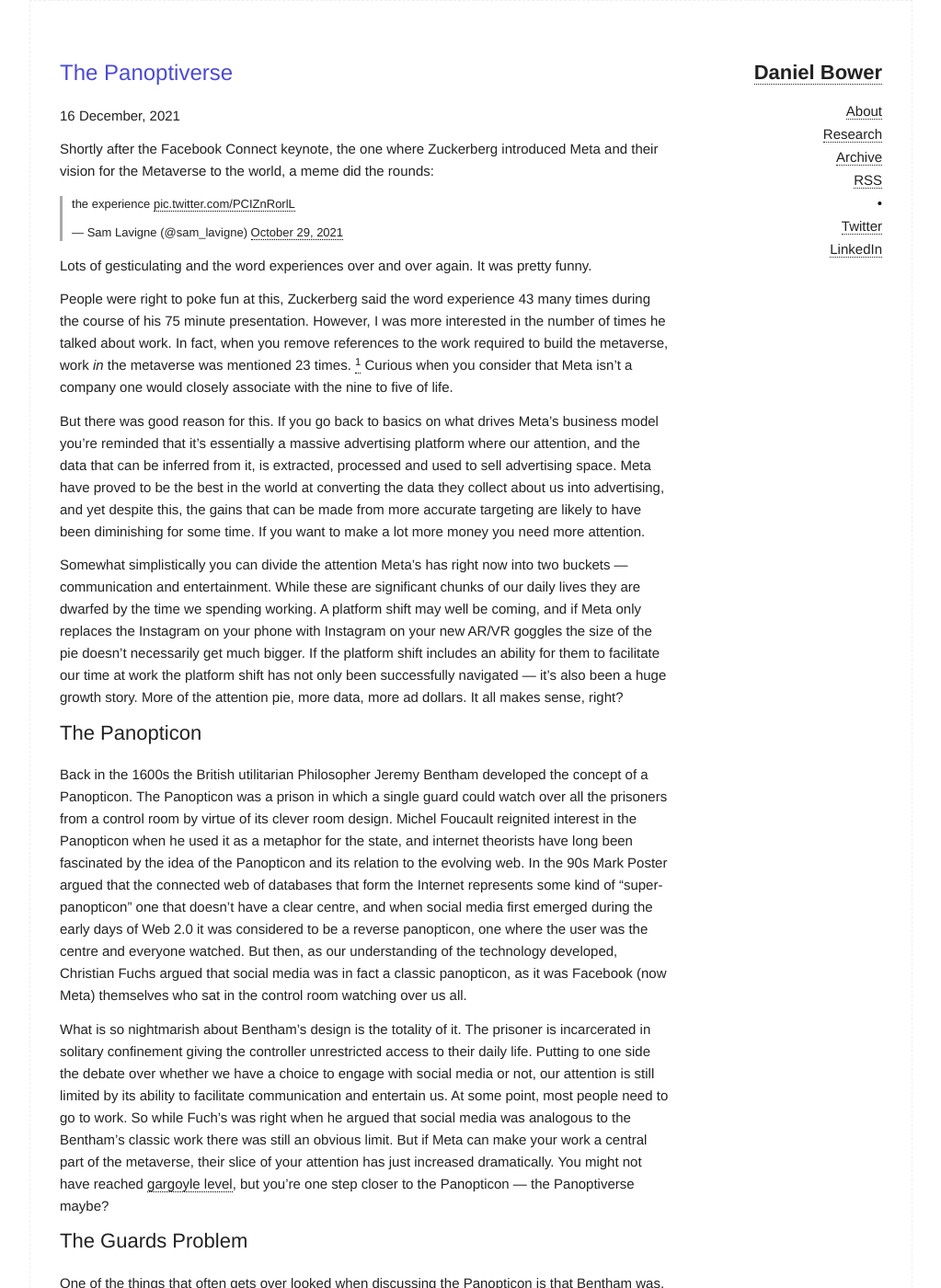
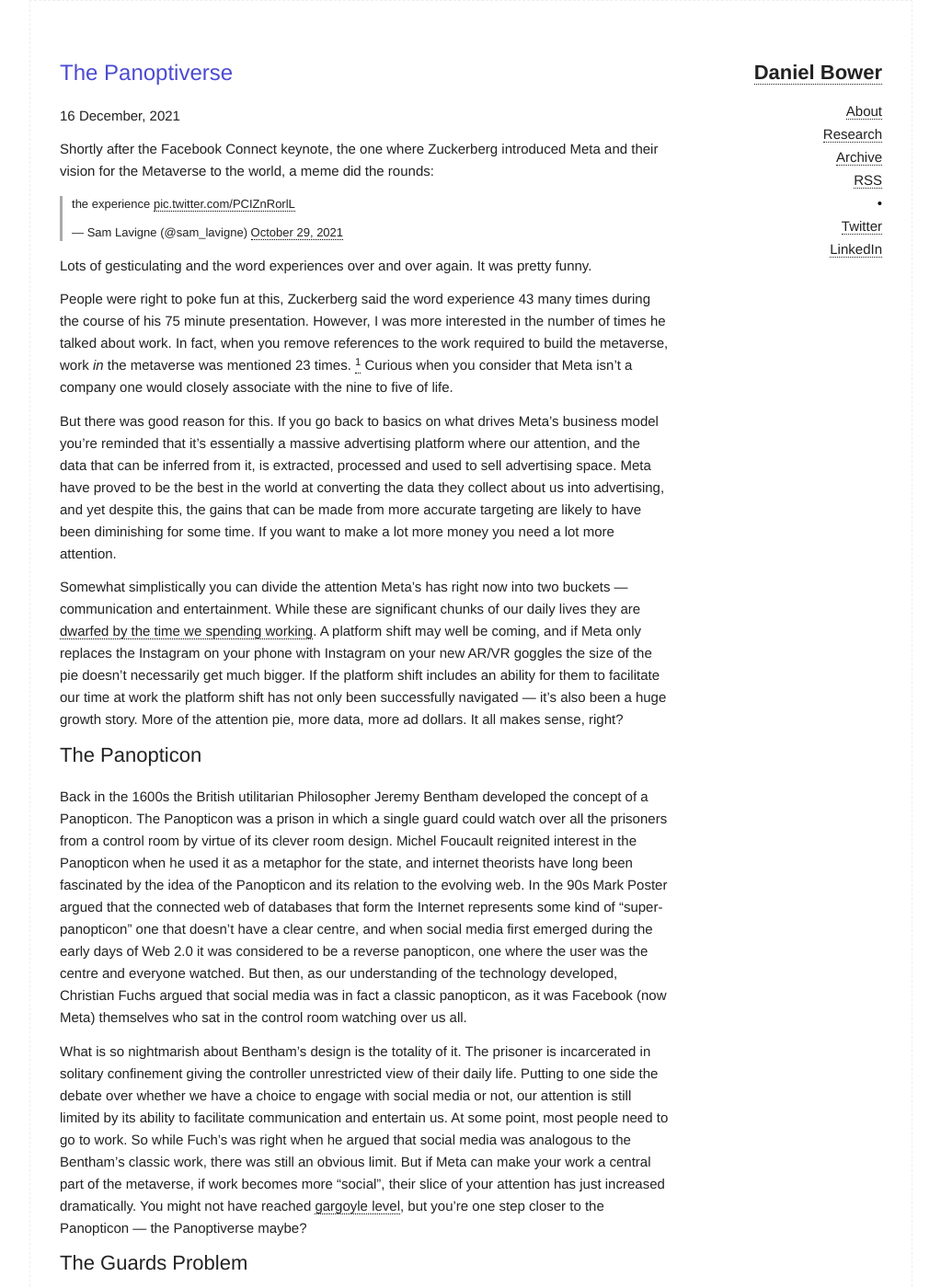
Before and after one commit to danielbower/personal-blog, a Jekyll site: the page built from _posts/2021-12-16-the-panoptiverse.md, in a window 1280 px wide and 1400 px high. Shown: the whole window at 92% size, without its empty margins (128-1151 px from the left). Built offline with Jekyll 4.4.1, drawn with Linux system fonts in a browser that asks for light colours; comment, search, counter and statistics services are not loaded; some of the changed text lies outside the part shown.

Commit message:
Final edits

```diff
--- a/_posts/2021-12-16-the-panoptiverse.md
+++ b/_posts/2021-12-16-the-panoptiverse.md
@@ -12,21 +12,21 @@
 
 People were right to poke fun at this, Zuckerberg said the word experience 43 many times during the course of his 75 minute presentation. However, I was more interested in the number of times he talked about work. In fact, when you remove references to the work required to build the metaverse, work _in_ the metaverse was mentioned 23 times. <a id="ref1" href="#ftn1"><sup>1</sup></a> Curious when you consider that Meta isn't a company one would closely associate with the nine to five of life.
 
-But there was good reason for this. If you go back to basics on what drives Meta’s business model you’re reminded that it’s essentially a massive advertising platform where our attention, and the data that can be inferred from it, is extracted, processed and used to sell advertising space. Meta have proved to be the best in the world at converting the data they collect about us into advertising, and yet despite this, the gains that can be made from more accurate targeting are likely to have been diminishing for some time. If you want to make a lot more money you need more attention.
+But there was good reason for this. If you go back to basics on what drives Meta’s business model you’re reminded that it’s essentially a massive advertising platform where our attention, and the data that can be inferred from it, is extracted, processed and used to sell advertising space. Meta have proved to be the best in the world at converting the data they collect about us into advertising, and yet despite this, the gains that can be made from more accurate targeting are likely to have been diminishing for some time. If you want to make a lot more money you need a lot more attention.
 
-Somewhat simplistically you can divide the attention Meta's has right now into two buckets — communication and entertainment. While these are significant chunks of our daily lives they are dwarfed by the time we spending working. A platform shift may well be coming, and if Meta only replaces the Instagram on your phone with Instagram on your new AR/VR goggles the size of the pie doesn’t necessarily get much bigger. If the platform shift includes an ability for them to facilitate our time at work the platform shift has not only been successfully navigated — it’s also been a huge growth story. More of the attention pie, more data, more ad dollars. It all makes sense, right?
+Somewhat simplistically you can divide the attention Meta's has right now into two buckets — communication and entertainment. While these are significant chunks of our daily lives they are [dwarfed by the time we spending working](https://ourworldindata.org/time-use-living-conditions). A platform shift may well be coming, and if Meta only replaces the Instagram on your phone with Instagram on your new AR/VR goggles the size of the pie doesn’t necessarily get much bigger. If the platform shift includes an ability for them to facilitate our time at work the platform shift has not only been successfully navigated — it’s also been a huge growth story. More of the attention pie, more data, more ad dollars. It all makes sense, right?
 
 ## The Panopticon
 
 Back in the 1600s the British utilitarian Philosopher Jeremy Bentham developed the concept of a Panopticon. The Panopticon was a prison in which a single guard could watch over all the prisoners from a control room by virtue of its clever room design. Michel Foucault reignited interest in the Panopticon when he used it as a metaphor for the state, and internet theorists have long been fascinated by the idea of the Panopticon and its relation to the evolving web. In the 90s Mark Poster argued that the connected web of databases that form the Internet represents some kind of "super-panopticon" one that doesn't have a clear centre, and when social media first emerged during the early days of Web 2.0 it was considered to be a reverse panopticon, one where the user was the centre and everyone watched. But then, as our understanding of the technology developed, Christian Fuchs argued that social media was in fact a classic panopticon, as it was Facebook (now Meta) themselves who sat in the control room watching over us all.
 
-What is so nightmarish about Bentham's design is the totality of it. The prisoner is incarcerated in solitary confinement giving the controller unrestricted access to their daily life. Putting to one side the debate over whether we have a choice to engage with social media or not, our attention is still limited by its ability to facilitate communication and entertain us. At some point, most people need to go to work. So while Fuch's was right when he argued that social media was analogous to the Bentham's classic work there was still an obvious limit. But if Meta can make your work a central part of the metaverse, their slice of your attention has just increased dramatically. You might not have reached [gargoyle level](https://marksarney.com/2012/08/15/10-signs-that-snow-crashs-gargoyles-already-exist/), but you're one step closer to the Panopticon — the Panoptiverse maybe?
+What is so nightmarish about Bentham's design is the totality of it. The prisoner is incarcerated in solitary confinement giving the controller unrestricted view of their daily life. Putting to one side the debate over whether we have a choice to engage with social media or not, our attention is still limited by its ability to facilitate communication and entertain us. At some point, most people need to go to work. So while Fuch's was right when he argued that social media was analogous to the Bentham's classic work, there was still an obvious limit. But if Meta can make your work a central part of the metaverse, if work becomes more "social", their slice of your attention has just increased dramatically. You might not have reached [gargoyle level](https://marksarney.com/2012/08/15/10-signs-that-snow-crashs-gargoyles-already-exist/), but you're one step closer to the Panopticon — the Panoptiverse maybe?
 
 ## The Guards Problem
 
-One of the things that often gets over looked when discussing the Panopticon is that Bentham was, in part, interested in the question of who guards the guards? James Crimmins explains how, to this end, Bentham developed "the inspection principle" that would ensure that the warden and their subordinates would be subject to public observation from time to time. Bentham thought the close observation of the prisoner would help root our bad behaviour but he recognised that this went both ways. If the guards weren't watched as well, what was to stop them acting irresponsibly? <a id="ref1" href="#ftn2"><sup>2</sup></a>
+One of the things that often gets over looked when discussing the Panopticon is that Bentham was, in part, interested in the question of who guards the guards? James Crimmins explains how, to this end, Bentham developed "the inspection principle" that would ensure that the warden and their subordinates would be subject to public observation from time to time. Bentham thought the close observation of the prisoner would help root our bad behaviour, but he recognised that this went both ways. If the guards weren't watched as well, what was to stop them acting irresponsibly? <a id="ref2" href="#ftn2"><sup>2</sup></a>
 
-The complete failure of governments around the world to successfully regulate social media suggests that 400 years on from Bentham and we're still struggling with the guards problem. Given the hugely complex issues surrounding the safe implementation of digital worlds, and a business model that ties time spent online with profit so ruthlessly. It feels to me like we should be both worried by Meta's expansion into the metaverse, and reject the notion that they can govern themselves effectively.
+The complete failure of governments around the world to successfully regulate social media suggests that 400 years on from Bentham and we're still struggling with the guards problem. What is more, given the hugely complex issues surrounding the safe implementation of digital worlds. And a business model that ties time spent online with profit so ruthlessly. It feels to me like we should be both concerned by Meta's expansion into the metaverse, and reject the notion that they can govern themselves effectively.
 
 ---
 
```
